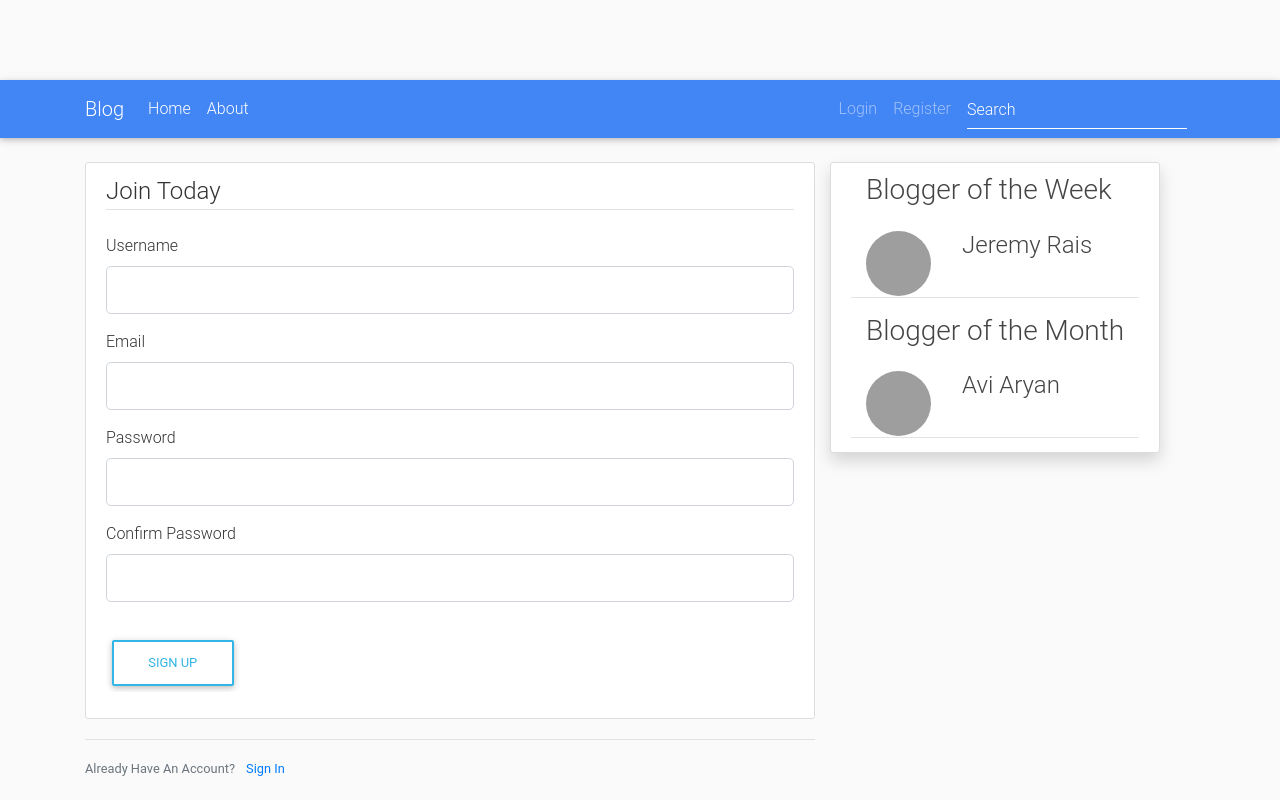
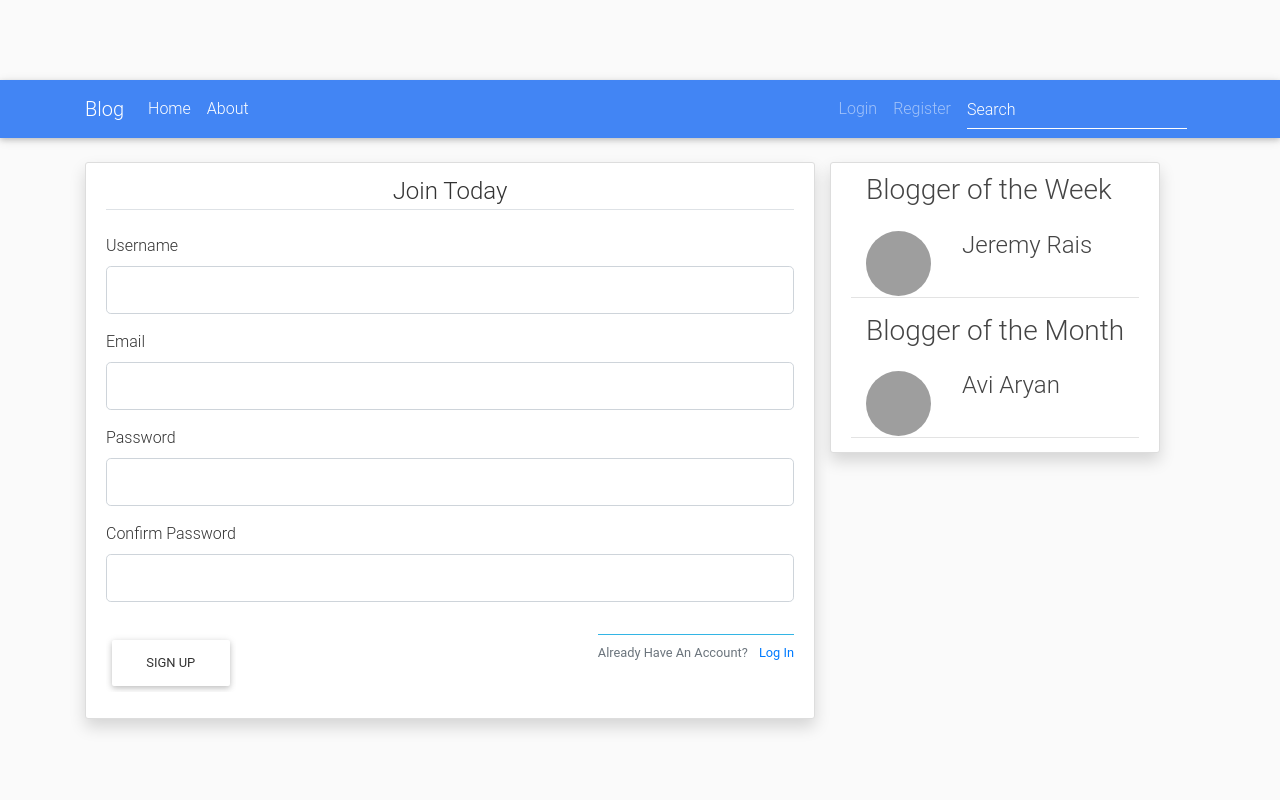
Before and after one commit to AdityaPande18/Flask-Blog-Web-App, a Flask app: page /register in a window 1280 px wide. Run offline with Flask 2, Linux system fonts and the light colour scheme; some libraries are stand-ins or nearby versions; grey boxes are pictures that could not be loaded.

Commit message:
Made UI Better

```diff
--- a/flaskblog/templates/register.html
+++ b/flaskblog/templates/register.html
@@ -1,13 +1,12 @@
 {% extends "layout.html" %}
 {% block content %}
-    <div class="content-section">
+    <div class="content-section shadow">
         <form method="POST" action="">
             {{ form.hidden_tag() }}
             <fieldset class="form-group">
-                <legend class="border-bottom mb-4">Join Today</legend>
+                <legend class="border-bottom mb-4 text-center">Join Today</legend>
                 <div class="form-group">
                     {{ form.username.label(class="form-control-label") }}
-
                     {% if form.username.errors %}
                         {{ form.username(class="form-control form-control-lg is-invalid") }}
                         <div class="invalid-feedback">
@@ -60,13 +59,14 @@
                 </div>
             </fieldset>
             <div class="form-group">
-                {{ form.submit(class="btn btn-outline-info") }}
+                {{ form.submit(class="btn") }}
+                <small class="text-muted border-top pt-2 border-info float-right">
+                Already Have An Account? <a class="ml-2" href="{{ url_for('login') }}">Log In</a>
+                </small>
             </div>
         </form>
     </div>
-    <div class="border-top pt-3">
-        <small class="text-muted">
-            Already Have An Account? <a class="ml-2" href="{{ url_for('login') }}">Sign In</a>
-        </small>
-    </div>
+    <!-- <div class="border-top pt-1"> -->
+
+    <!-- </div> -->
 {% endblock content %}
```
